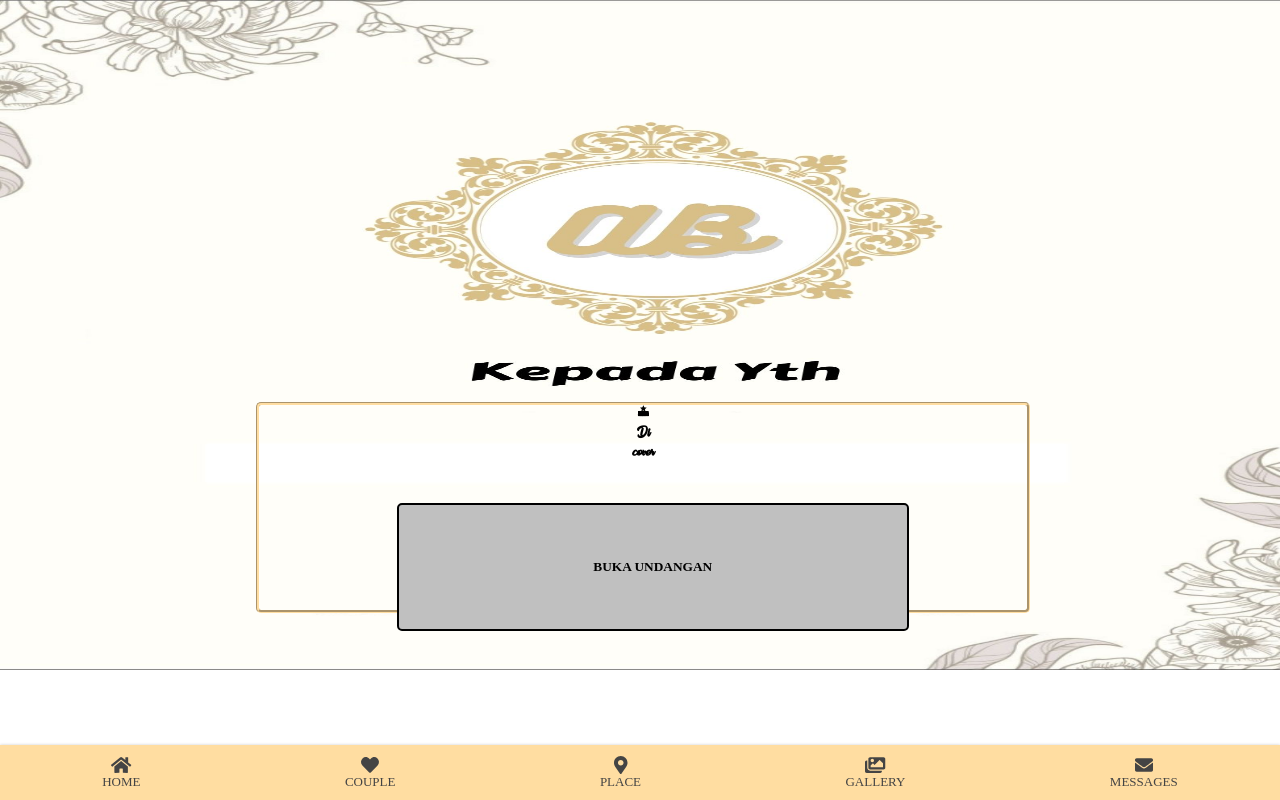
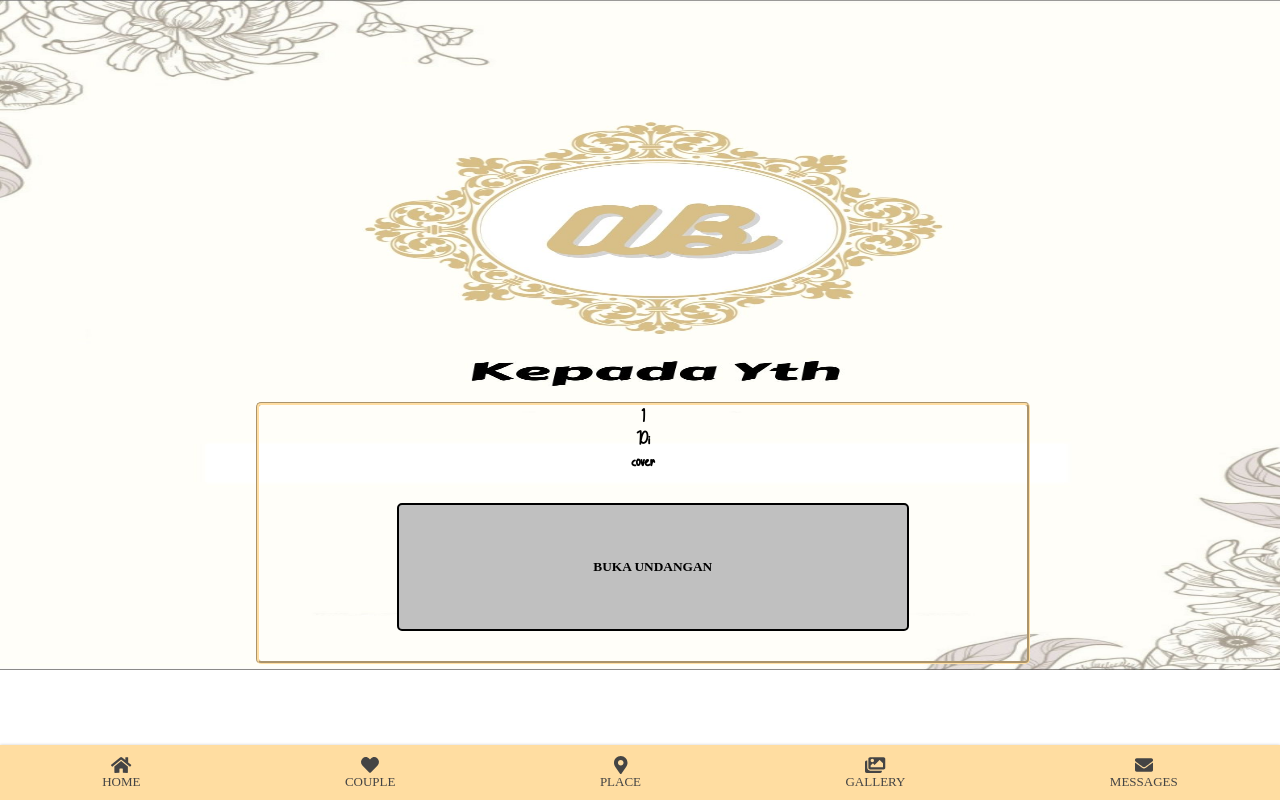
Before and after one commit to bembengggg/weddingbambangdinda, a React (Create React App) app: page /1/cover in a window 1280 px wide. Built offline with nearby package versions, Linux system fonts and the light colour scheme; a web font is replaced by a local one.

Commit message:
text label

```diff
--- a/src/Component/Sampul/Sampul.css
+++ b/src/Component/Sampul/Sampul.css
@@ -28,7 +28,7 @@
 
 .bkslabelnama{
     position: absolute;
-    height:80%;
+    height:100%;
     width: 60%;
     justify-content: center;
     margin-left: 20%;
@@ -40,7 +40,7 @@
 
 }
 .labelnama{
-    font-size: 15px;
+    font-size: 20px;
     color: black;
     display: flex;
     align-items: center;
@@ -51,7 +51,7 @@
 
 }
 .labeltempat{
-    font-size: 15px;
+    font-size: 20px;
     color: black;
     display: flex;
     align-items: center;
```
Also changed, not shown: src/Assets/font/Sweet.ttf.
